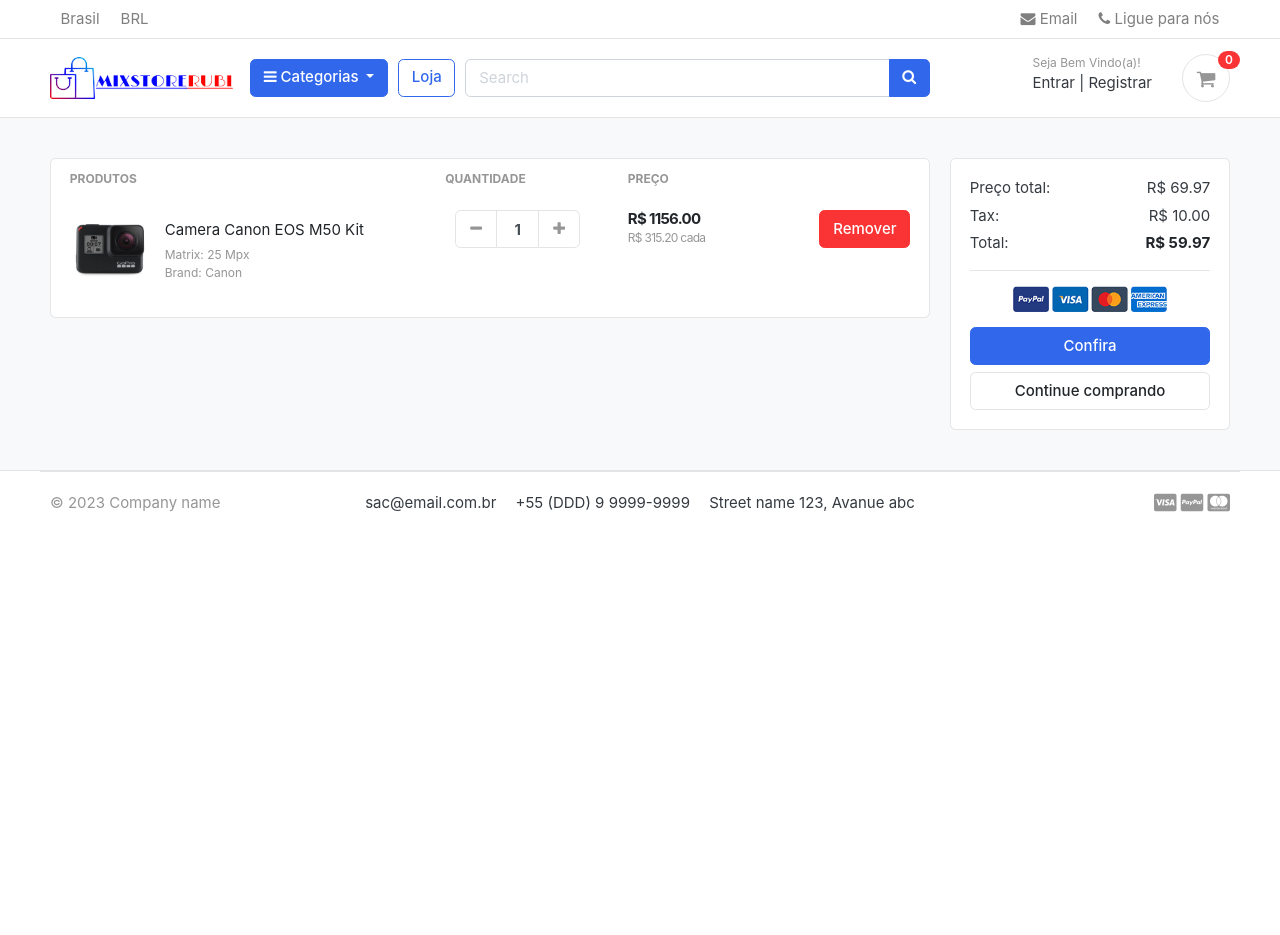
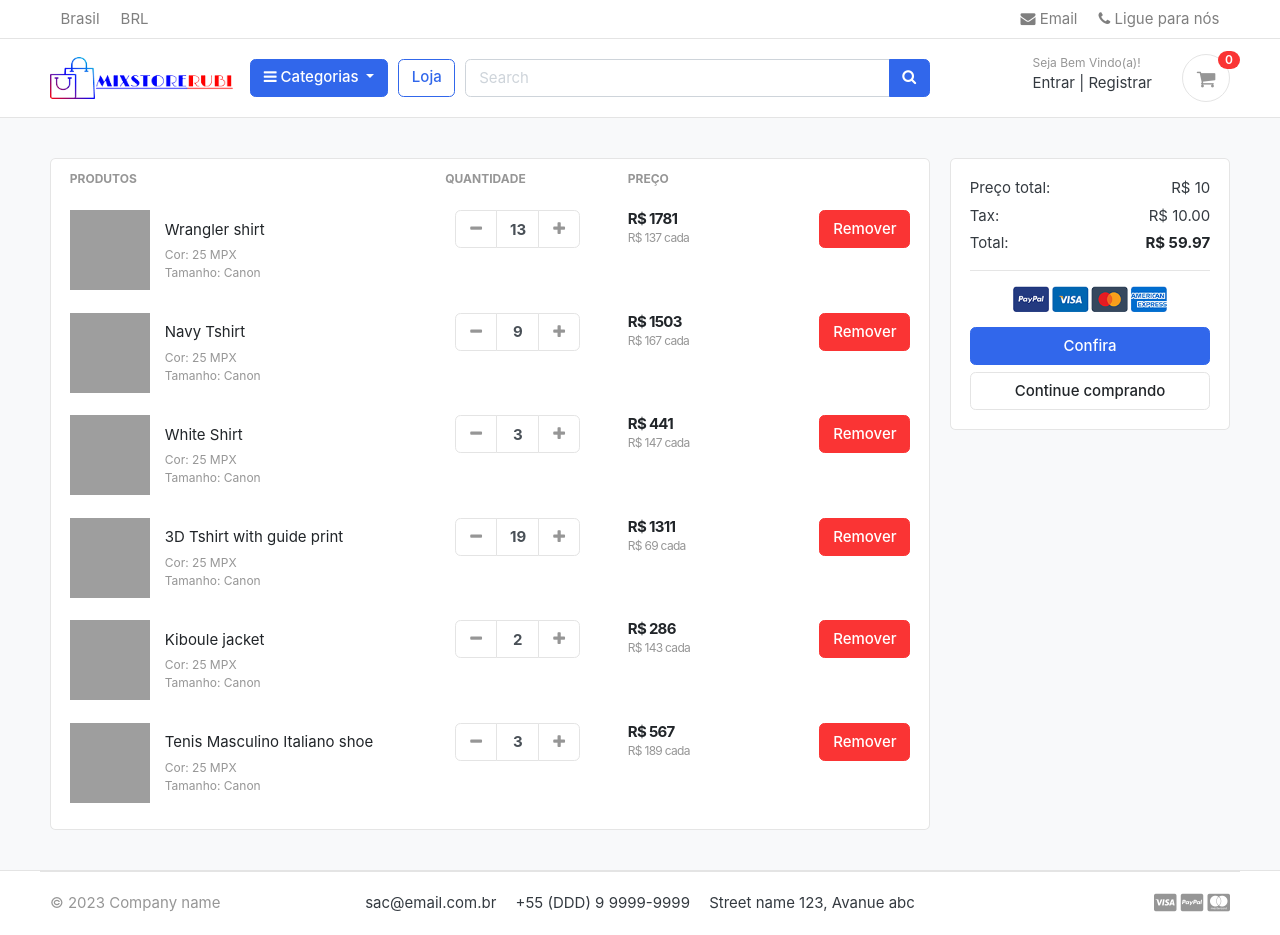
Before and after one commit to devcleberson/django_store1, a Django app: template templates/store/cart.html in a window 1280 px wide. Before the commit the page ends 512 px from the top, so only its background shows below. Run offline with Django 4.2, Linux system fonts and the light colour scheme; data comes from the database, SQL or seed files in the repository; both versions use the stored data as it was after the commit; the template is opened without the code that fills it: values that come from a table or form of the project are taken from there, most other values are stand-ins (such as "Sample title", 1, 10 or a date in 2020); some libraries are stand-ins or nearby versions; some web fonts are replaced; grey boxes are pictures that could not be loaded.

Commit message:
implement_data_into_cart_page

```diff
--- a/carts/models.py
+++ b/carts/models.py
@@ -16,5 +16,8 @@ class CartItem(models.Model):
     quantity  = models.IntegerField()
     is_active = models.BooleanField(default=True)
 
+    def sub_total(self):
+        return self.product.price * self.quantity
+
     def __str__(self):
         return self.product
--- a/templates/store/cart.html
+++ b/templates/store/cart.html
@@ -1,13 +1,18 @@
 {% extends 'base.html' %}
+
 
 {% load static %}
 
+
 {% block content %}
+
 
 <section class="section-content padding-y bg">
     <div class="container">
 
+
         <!-- ============================ COMPONENT 1 ================================= -->
+
 
         <div class="row">
             <aside class="col-lg-9">
@@ -22,13 +27,15 @@
                             </tr>
                         </thead>
                         <tbody>
+                            {% for cart_item in cart_items %}
                             <tr>
                                 <td>
                                     <figure class="itemside align-items-center">
-                <div class="aside"><img src="{% static './images/items/11.jpg' %}" class="img-sm"></div>
+                                        <div class="aside"><img src="{{ cart_item.product.images.url }}" class="img-sm">
+                                        </div>
                                         <figcaption class="info">
-                    <a href="#" class="title text-dark">Camera Canon EOS M50 Kit</a>
-                    <p class="text-muted small">Matrix: 25 Mpx <br> Brand: Canon</p>
+                                            <a href="#" class="title text-dark">{{ cart_item.product.product_name }}</a>
+                                            <p class="text-muted small">Cor: 25 MPX <br> Tamanho: Canon</p>
                                         </figcaption>
                                     </figure>
                                 </td>
@@ -37,38 +44,44 @@
                                     <div class="col">
                                         <div class="input-group input-spinner">
                                             <div class="input-group-prepend">
-                                <button class="btn btn-light" type="button" id="button-plus"> <i class="fa fa-minus"></i> </button>
+                                                <button class="btn btn-light" type="button" id="button-plus"> <i
+                                                        class="fa fa-minus"></i> </button>
                                             </div>
-                                <input type="text" class="form-control"  value="1">
+                                            <input type="text" class="form-control" value="{{ cart_item.quantity }}">
                                             <div class="input-group-append">
-                                <button class="btn btn-light" type="button" id="button-minus"> <i class="fa fa-plus"></i> </button>
+                                                <a href="{% url 'add_cart' cart_item.product.id %}" class="btn btn-light" type="button" id="button-minus"> <i
+                                                        class="fa fa-plus"></i> </a>
                                             </div>
                                         </div> <!-- input-group.// -->
                                     </div> <!-- col.// -->
                                 </td>
                                 <td>
                                     <div class="price-wrap">
-                <var class="price">R$ 1156.00</var>
-                <small class="text-muted"> R$ 315.20 cada </small>
+                                        <var class="price">R$ {{ cart_item.sub_total }}</var>
+                                        <small class="text-muted"> R$ {{ cart_item.product.price }} cada </small>
                                     </div> <!-- price-wrap .// -->
                                 </td>
                                 <td class="text-right">
                                     <a href="" class="btn btn-danger"> Remover</a>
                                 </td>
                             </tr>
+                            {% endfor %}
+
 
                         </tbody>
                     </table>
                 </div> <!-- card.// -->
 
+
             </aside> <!-- col.// -->
             <aside class="col-lg-3">
+
 
                 <div class="card">
                     <div class="card-body">
                         <dl class="dlist-align">
                             <dt>Preço total:</dt>
-                  <dd class="text-right">R$ 69.97</dd>
+                            <dd class="text-right">R$ {{total}}</dd>
                         </dl>
                         <dl class="dlist-align">
                             <dt>Tax:</dt>
@@ -87,14 +100,19 @@
                     </div> <!-- card-body.// -->
                 </div> <!-- card.// -->
 
+
             </aside> <!-- col.// -->
+
+
 
 
         </div> <!-- row.// -->
         <!-- ============================ COMPONENT 1 END .// ================================= -->
 
-    </div> <!-- container .//  -->
+
+    </div> <!-- container .// -->
 </section>
 <!-- ========================= SECTION CONTENT END// ========================= -->
 
+
 {% endblock %}
```
Also changed, not shown: carts/views.py (+5 -11 lines), db.sqlite3. Lines whose indentation alone changed are shown as unchanged.
